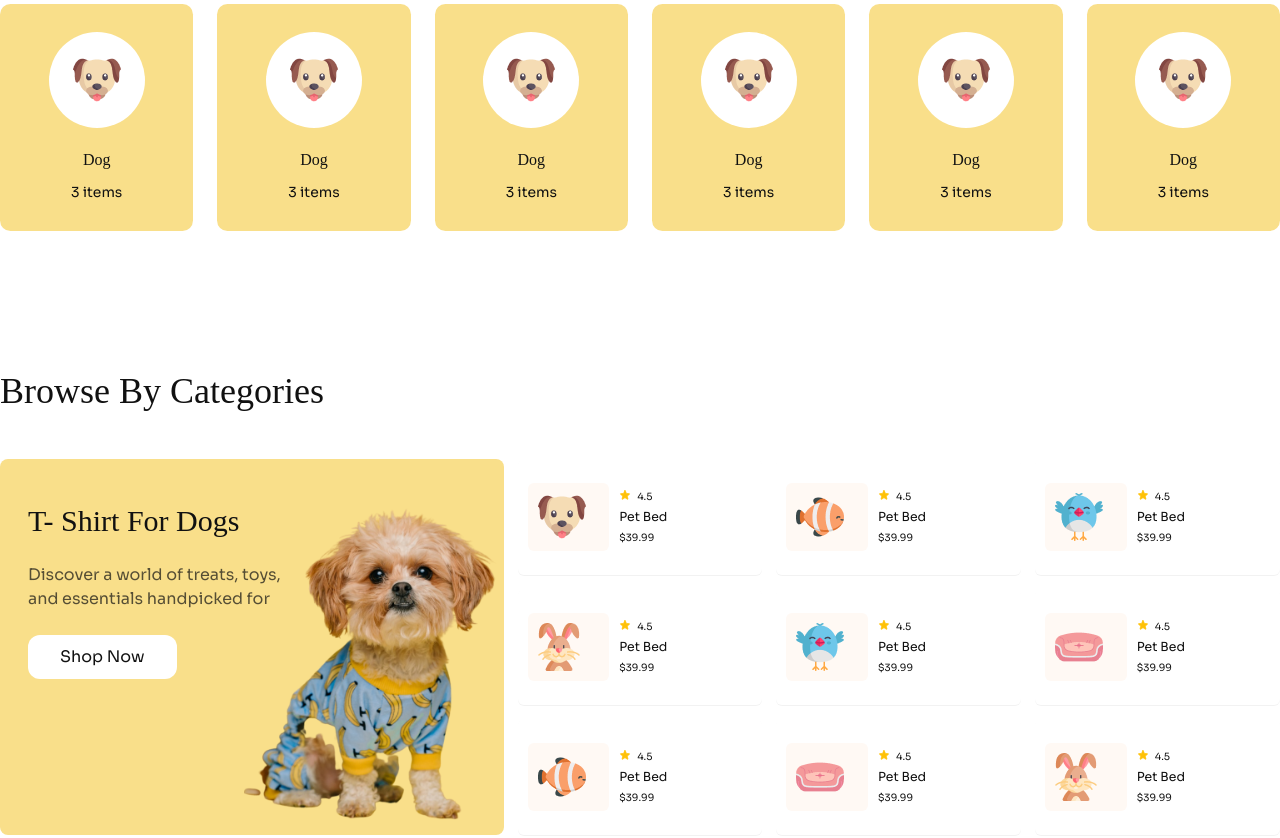
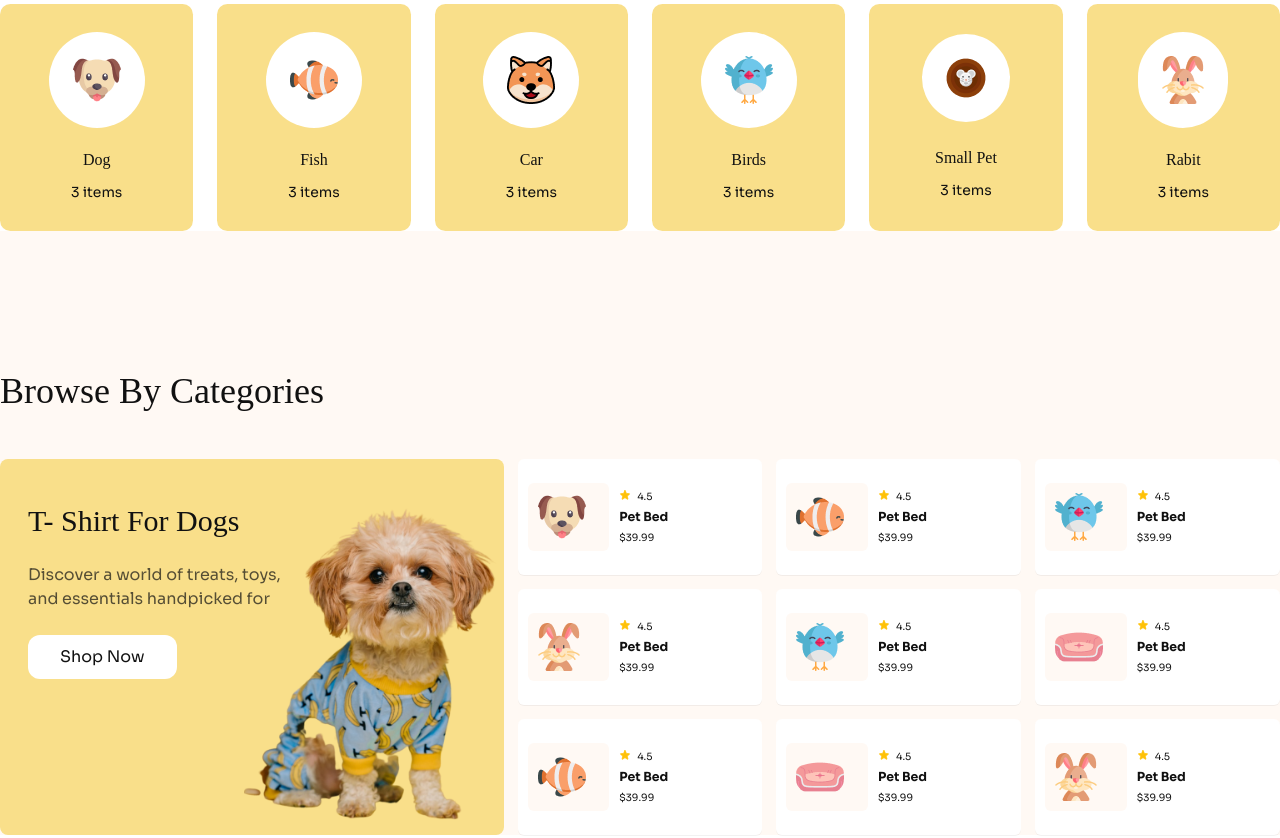
Before and after one commit to Code5linger/B11-A3-Category-001-Browse4Pets, a website: page src/index.html in a window 1280 px wide. Shown: the part 1195-2033 px from the top of the page. Drawn offline with Linux system fonts and the light colour scheme; a web font is replaced by a local one.

Commit message:
Fixed Some Issues

```diff
--- a/src/index.html
+++ b/src/index.html
@@ -4,6 +4,8 @@
 <head>
     <meta charset="UTF-8">
     <meta name="viewport" content="width=device-width, initial-scale=1.0">
+    <title>Browse4Pets</title>
+    <link rel="shortcut icon" href="./assets/logo-header.png" type="image/x-icon">
     <link href="./output.css" rel="stylesheet">
 
     <style>
@@ -65,14 +67,16 @@
     </script>
 </head>
 
-<body class="font-adlam-display  text-[#111111]">
+<body class="font-adlam-display  text-[#111111] ">
     <!-- Nav Menu -->
+    <section class="bg-[#FFF9F4]">
         <nav
             class="max-w-screen-xl  mx-auto bg-[#FFF9F4] flex justify-between py-3 md:py-5 lg:py-7 px-4 md:px-2 lg:px-1 xl:px-0 border-[#111111] border-b-2 md:border-b-0">
             <!-- Nav Logo -->
             <div class="flex items-center gap-3">
                 <img src="./assets/logo-header.png" alt="" width="47.85px">
-            <h1 class="hidden md:flex font-sora text-2xl test-[#111111]">Browse<span class="text-[#FFDC26]">4</span>Pets
+                <h1 class="hidden md:flex font-sora text-2xl test-[#111111]">Browse<span
+                        class="text-[#FFDC26]">4</span>Pets
                 </h1>
             </div>
             <!-- Nav Center Menu -->
@@ -111,20 +115,24 @@
                 <button class="inline-flex items-center justify-center p-2 rounded-md text-gray-700 ">
                     <svg x-show="!open" class="w-6 h-6" fill="none" stroke="currentColor" viewBox="0 0 24 24"
                         xmlns="http://www.w3.org/2000/svg">
-                    <path stroke-linecap="round" stroke-linejoin="round" stroke-width="2" d="M4 6h16M4 12h16M4 18h16">
+                        <path stroke-linecap="round" stroke-linejoin="round" stroke-width="2"
+                            d="M4 6h16M4 12h16M4 18h16">
                         </path>
                     </svg>
                 </button>
             </div>
         </nav>
-
+    </section>
     <!-- Hero Section -->
     <section
         class="max-w-screen-xl  mx-auto bg-white py-8 xl:py-25 px-4 md:px-2 lg:px-1 bg-[url('./assets/cat-big.png')] bg-contain bg-no-repeat bg-bottom h-sm sm:h-auto pb-[131px] md:pb-[204px] lg:pb-[276px] xl:pb-[349px] ">
-        <h1 class="text-[27px] md:text-4xl lg:text-5xl xl:text-6xl ">Pamper Your Pet,<br> Because They Deserve <br>the
-            Best</h1>
+        <h1 class="text-[27px] md:text-4xl lg:text-5xl xl:text-6xl ">Pamper Your Pet,<br> Because They Deserve
+            <br>the
+            Best
+        </h1>
         <br>
-        <p class="font-sora">Discover a world of treats, toys, and essentials handpicked for<br /> your furry friends.
+        <p class="font-sora">Discover a world of treats, toys, and essentials handpicked for<br /> your furry
+            friends.
             Shop
             now and make tails
             wag with
@@ -603,15 +611,54 @@
                 </div>
 
             </div>
-            <!-- Card 1 -->
+            <!-- Card 2 -->
             <div class="bg-[#F9DF8A] grid place-items-center gap-5 p-7 rounded-[10.45px]">
                 <!-- Card Image -->
                 <div class="bg-white rounded-full p-6">
-                    <img src="./assets/dog-cartoon.png" alt="">
+                    <img src="./assets/fish-cartoon.png" alt="">
                 </div>
                 <!-- Card Text -->
                 <div class="text-center grid gap-2.5">
-                    <h3>Dog</h3>
+                    <h3>Fish</h3>
+                    <p class="font-sora text-[13.93px]">3 items</p>
+                </div>
+
+            </div>
+            <!-- Card 3 -->
+            <div class="bg-[#F9DF8A] grid place-items-center gap-5 p-7 rounded-[10.45px]">
+                <!-- Card Image -->
+                <div class="bg-white rounded-full p-6">
+                    <img src="./assets/cat-cartoon.png" alt="">
+                </div>
+                <!-- Card Text -->
+                <div class="text-center grid gap-2.5">
+                    <h3>Car</h3>
+                    <p class="font-sora text-[13.93px]">3 items</p>
+                </div>
+
+            </div>
+            <!-- Card 4 -->
+            <div class="bg-[#F9DF8A] grid place-items-center gap-5 p-7 rounded-[10.45px]">
+                <!-- Card Image -->
+                <div class="bg-white rounded-full p-6">
+                    <img src="./assets/bird-cartoon.png" alt="">
+                </div>
+                <!-- Card Text -->
+                <div class="text-center grid gap-2.5">
+                    <h3>Birds</h3>
+                    <p class="font-sora text-[13.93px]">3 items</p>
+                </div>
+
+            </div>
+            <!-- Card 5 -->
+            <div class="bg-[#F9DF8A] grid place-items-center gap-5 p-7 rounded-[10.45px]">
+                <!-- Card Image -->
+                <div class="bg-white rounded-full p-6">
+                    <img src="./assets/mouse-cartoon.png" alt="">
+                </div>
+                <!-- Card Text -->
+                <div class="text-center grid gap-2.5">
+                    <h3>Small Pet</h3>
                     <p class="font-sora text-[13.93px]">3 items</p>
                 </div>
 
@@ -620,60 +667,22 @@
             <div class="bg-[#F9DF8A] grid place-items-center gap-5 p-7 rounded-[10.45px]">
                 <!-- Card Image -->
                 <div class="bg-white rounded-full p-6">
-                    <img src="./assets/dog-cartoon.png" alt="">
+                    <img src="./assets/rabbit-cartoon.png" alt="">
                 </div>
                 <!-- Card Text -->
                 <div class="text-center grid gap-2.5">
-                    <h3>Dog</h3>
+                    <h3>Rabit</h3>
                     <p class="font-sora text-[13.93px]">3 items</p>
                 </div>
 
             </div>
-            <!-- Card 1 -->
-            <div class="bg-[#F9DF8A] grid place-items-center gap-5 p-7 rounded-[10.45px]">
-                <!-- Card Image -->
-                <div class="bg-white rounded-full p-6">
-                    <img src="./assets/dog-cartoon.png" alt="">
-                </div>
-                <!-- Card Text -->
-                <div class="text-center grid gap-2.5">
-                    <h3>Dog</h3>
-                    <p class="font-sora text-[13.93px]">3 items</p>
-                </div>
-
-            </div>
-            <!-- Card 1 -->
-            <div class="bg-[#F9DF8A] grid place-items-center gap-5 p-7 rounded-[10.45px]">
-                <!-- Card Image -->
-                <div class="bg-white rounded-full p-6">
-                    <img src="./assets/dog-cartoon.png" alt="">
-                </div>
-                <!-- Card Text -->
-                <div class="text-center grid gap-2.5">
-                    <h3>Dog</h3>
-                    <p class="font-sora text-[13.93px]">3 items</p>
-                </div>
-
-            </div>
-            <!-- Card 1 -->
-            <div class="bg-[#F9DF8A] grid place-items-center gap-5 p-7 rounded-[10.45px]">
-                <!-- Card Image -->
-                <div class="bg-white rounded-full p-6">
-                    <img src="./assets/dog-cartoon.png" alt="">
-                </div>
-                <!-- Card Text -->
-                <div class="text-center grid gap-2.5">
-                    <h3>Dog</h3>
-                    <p class="font-sora text-[13.93px]">3 items</p>
-                </div>
-
-            </div>
-
-
         </div>
     </section>
 
     <!-- Mega Grid Category -->
+    <div class="bg-[#FFF9F4]">
+
+
         <section class="max-w-screen-xl  mx-auto px-4 md:px-2 lg:px-1 xl:px-0">
             <div class="">
                 <h1
@@ -715,14 +724,14 @@
                     <div class="flex flex-col gap-1 font-sora">
                         <!-- Rattings -->
                         <div class="flex gap-1.5">
-                        <svg xmlns="http://www.w3.org/2000/svg" fill="#FFC107" viewBox="0 0 24 24" stroke-width="1.5"
-                            stroke="#FFC107" class="size-3">
+                            <svg xmlns="http://www.w3.org/2000/svg" fill="#FFC107" viewBox="0 0 24 24"
+                                stroke-width="1.5" stroke="#FFC107" class="size-3">
                                 <path stroke-linecap="round" stroke-linejoin="round"
                                     d="M11.48 3.499a.562.562 0 0 1 1.04 0l2.125 5.111a.563.563 0 0 0 .475.345l5.518.442c.499.04.701.663.321.988l-4.204 3.602a.563.563 0 0 0-.182.557l1.285 5.385a.562.562 0 0 1-.84.61l-4.725-2.885a.562.562 0 0 0-.586 0L6.982 20.54a.562.562 0 0 1-.84-.61l1.285-5.386a.562.562 0 0 0-.182-.557l-4.204-3.602a.562.562 0 0 1 .321-.988l5.518-.442a.563.563 0 0 0 .475-.345L11.48 3.5Z" />
                             </svg>
                             <p class="text-[10px]">4.5</p>
                         </div>
-                    <h3 class="text-[12.45px] ">Pet Bed</h3>
+                        <h3 class="text-[12.45px] font-bold">Pet Bed</h3>
                         <h3 class="text-[10px]">$39.99</h3>
                     </div>
                 </div>
@@ -734,14 +743,14 @@
                     <div class="flex flex-col gap-1 font-sora">
                         <!-- Rattings -->
                         <div class="flex gap-1.5">
-                        <svg xmlns="http://www.w3.org/2000/svg" fill="#FFC107" viewBox="0 0 24 24" stroke-width="1.5"
-                            stroke="#FFC107" class="size-3">
+                            <svg xmlns="http://www.w3.org/2000/svg" fill="#FFC107" viewBox="0 0 24 24"
+                                stroke-width="1.5" stroke="#FFC107" class="size-3">
                                 <path stroke-linecap="round" stroke-linejoin="round"
                                     d="M11.48 3.499a.562.562 0 0 1 1.04 0l2.125 5.111a.563.563 0 0 0 .475.345l5.518.442c.499.04.701.663.321.988l-4.204 3.602a.563.563 0 0 0-.182.557l1.285 5.385a.562.562 0 0 1-.84.61l-4.725-2.885a.562.562 0 0 0-.586 0L6.982 20.54a.562.562 0 0 1-.84-.61l1.285-5.386a.562.562 0 0 0-.182-.557l-4.204-3.602a.562.562 0 0 1 .321-.988l5.518-.442a.563.563 0 0 0 .475-.345L11.48 3.5Z" />
                             </svg>
                             <p class="text-[10px]">4.5</p>
                         </div>
-                    <h3 class="text-[12.45px] ">Pet Bed</h3>
+                        <h3 class="text-[12.45px] font-bold">Pet Bed</h3>
                         <h3 class="text-[10px]">$39.99</h3>
                     </div>
                 </div>
@@ -753,14 +762,14 @@
                     <div class="flex flex-col gap-1 font-sora">
                         <!-- Rattings -->
                         <div class="flex gap-1.5">
-                        <svg xmlns="http://www.w3.org/2000/svg" fill="#FFC107" viewBox="0 0 24 24" stroke-width="1.5"
-                            stroke="#FFC107" class="size-3">
+                            <svg xmlns="http://www.w3.org/2000/svg" fill="#FFC107" viewBox="0 0 24 24"
+                                stroke-width="1.5" stroke="#FFC107" class="size-3">
                                 <path stroke-linecap="round" stroke-linejoin="round"
                                     d="M11.48 3.499a.562.562 0 0 1 1.04 0l2.125 5.111a.563.563 0 0 0 .475.345l5.518.442c.499.04.701.663.321.988l-4.204 3.602a.563.563 0 0 0-.182.557l1.285 5.385a.562.562 0 0 1-.84.61l-4.725-2.885a.562.562 0 0 0-.586 0L6.982 20.54a.562.562 0 0 1-.84-.61l1.285-5.386a.562.562 0 0 0-.182-.557l-4.204-3.602a.562.562 0 0 1 .321-.988l5.518-.442a.563.563 0 0 0 .475-.345L11.48 3.5Z" />
                             </svg>
                             <p class="text-[10px]">4.5</p>
                         </div>
-                    <h3 class="text-[12.45px] ">Pet Bed</h3>
+                        <h3 class="text-[12.45px] font-bold">Pet Bed</h3>
                         <h3 class="text-[10px]">$39.99</h3>
                     </div>
                 </div>
@@ -772,14 +781,14 @@
                     <div class="flex flex-col gap-1 font-sora">
                         <!-- Rattings -->
                         <div class="flex gap-1.5">
-                        <svg xmlns="http://www.w3.org/2000/svg" fill="#FFC107" viewBox="0 0 24 24" stroke-width="1.5"
-                            stroke="#FFC107" class="size-3">
+                            <svg xmlns="http://www.w3.org/2000/svg" fill="#FFC107" viewBox="0 0 24 24"
+                                stroke-width="1.5" stroke="#FFC107" class="size-3">
                                 <path stroke-linecap="round" stroke-linejoin="round"
                                     d="M11.48 3.499a.562.562 0 0 1 1.04 0l2.125 5.111a.563.563 0 0 0 .475.345l5.518.442c.499.04.701.663.321.988l-4.204 3.602a.563.563 0 0 0-.182.557l1.285 5.385a.562.562 0 0 1-.84.61l-4.725-2.885a.562.562 0 0 0-.586 0L6.982 20.54a.562.562 0 0 1-.84-.61l1.285-5.386a.562.562 0 0 0-.182-.557l-4.204-3.602a.562.562 0 0 1 .321-.988l5.518-.442a.563.563 0 0 0 .475-.345L11.48 3.5Z" />
                             </svg>
                             <p class="text-[10px]">4.5</p>
                         </div>
-                    <h3 class="text-[12.45px] ">Pet Bed</h3>
+                        <h3 class="text-[12.45px] font-bold">Pet Bed</h3>
                         <h3 class="text-[10px]">$39.99</h3>
                     </div>
                 </div>
@@ -791,14 +800,14 @@
                     <div class="flex flex-col gap-1 font-sora">
                         <!-- Rattings -->
                         <div class="flex gap-1.5">
-                        <svg xmlns="http://www.w3.org/2000/svg" fill="#FFC107" viewBox="0 0 24 24" stroke-width="1.5"
-                            stroke="#FFC107" class="size-3">
+                            <svg xmlns="http://www.w3.org/2000/svg" fill="#FFC107" viewBox="0 0 24 24"
+                                stroke-width="1.5" stroke="#FFC107" class="size-3">
                                 <path stroke-linecap="round" stroke-linejoin="round"
                                     d="M11.48 3.499a.562.562 0 0 1 1.04 0l2.125 5.111a.563.563 0 0 0 .475.345l5.518.442c.499.04.701.663.321.988l-4.204 3.602a.563.563 0 0 0-.182.557l1.285 5.385a.562.562 0 0 1-.84.61l-4.725-2.885a.562.562 0 0 0-.586 0L6.982 20.54a.562.562 0 0 1-.84-.61l1.285-5.386a.562.562 0 0 0-.182-.557l-4.204-3.602a.562.562 0 0 1 .321-.988l5.518-.442a.563.563 0 0 0 .475-.345L11.48 3.5Z" />
                             </svg>
                             <p class="text-[10px]">4.5</p>
                         </div>
-                    <h3 class="text-[12.45px] ">Pet Bed</h3>
+                        <h3 class="text-[12.45px] font-bold">Pet Bed</h3>
                         <h3 class="text-[10px]">$39.99</h3>
                     </div>
                 </div>
@@ -810,14 +819,14 @@
                     <div class="flex flex-col gap-1 font-sora">
                         <!-- Rattings -->
                         <div class="flex gap-1.5">
-                        <svg xmlns="http://www.w3.org/2000/svg" fill="#FFC107" viewBox="0 0 24 24" stroke-width="1.5"
-                            stroke="#FFC107" class="size-3">
+                            <svg xmlns="http://www.w3.org/2000/svg" fill="#FFC107" viewBox="0 0 24 24"
+                                stroke-width="1.5" stroke="#FFC107" class="size-3">
                                 <path stroke-linecap="round" stroke-linejoin="round"
                                     d="M11.48 3.499a.562.562 0 0 1 1.04 0l2.125 5.111a.563.563 0 0 0 .475.345l5.518.442c.499.04.701.663.321.988l-4.204 3.602a.563.563 0 0 0-.182.557l1.285 5.385a.562.562 0 0 1-.84.61l-4.725-2.885a.562.562 0 0 0-.586 0L6.982 20.54a.562.562 0 0 1-.84-.61l1.285-5.386a.562.562 0 0 0-.182-.557l-4.204-3.602a.562.562 0 0 1 .321-.988l5.518-.442a.563.563 0 0 0 .475-.345L11.48 3.5Z" />
                             </svg>
                             <p class="text-[10px]">4.5</p>
                         </div>
-                    <h3 class="text-[12.45px] ">Pet Bed</h3>
+                        <h3 class="text-[12.45px] font-bold">Pet Bed</h3>
                         <h3 class="text-[10px]">$39.99</h3>
                     </div>
                 </div>
@@ -829,14 +838,14 @@
                     <div class="flex flex-col gap-1 font-sora">
                         <!-- Rattings -->
                         <div class="flex gap-1.5">
-                        <svg xmlns="http://www.w3.org/2000/svg" fill="#FFC107" viewBox="0 0 24 24" stroke-width="1.5"
-                            stroke="#FFC107" class="size-3">
+                            <svg xmlns="http://www.w3.org/2000/svg" fill="#FFC107" viewBox="0 0 24 24"
+                                stroke-width="1.5" stroke="#FFC107" class="size-3">
                                 <path stroke-linecap="round" stroke-linejoin="round"
                                     d="M11.48 3.499a.562.562 0 0 1 1.04 0l2.125 5.111a.563.563 0 0 0 .475.345l5.518.442c.499.04.701.663.321.988l-4.204 3.602a.563.563 0 0 0-.182.557l1.285 5.385a.562.562 0 0 1-.84.61l-4.725-2.885a.562.562 0 0 0-.586 0L6.982 20.54a.562.562 0 0 1-.84-.61l1.285-5.386a.562.562 0 0 0-.182-.557l-4.204-3.602a.562.562 0 0 1 .321-.988l5.518-.442a.563.563 0 0 0 .475-.345L11.48 3.5Z" />
                             </svg>
                             <p class="text-[10px]">4.5</p>
                         </div>
-                    <h3 class="text-[12.45px] ">Pet Bed</h3>
+                        <h3 class="text-[12.45px] font-bold">Pet Bed</h3>
                         <h3 class="text-[10px]">$39.99</h3>
                     </div>
                 </div>
@@ -848,14 +857,14 @@
                     <div class="flex flex-col gap-1 font-sora">
                         <!-- Rattings -->
                         <div class="flex gap-1.5">
-                        <svg xmlns="http://www.w3.org/2000/svg" fill="#FFC107" viewBox="0 0 24 24" stroke-width="1.5"
-                            stroke="#FFC107" class="size-3">
+                            <svg xmlns="http://www.w3.org/2000/svg" fill="#FFC107" viewBox="0 0 24 24"
+                                stroke-width="1.5" stroke="#FFC107" class="size-3">
                                 <path stroke-linecap="round" stroke-linejoin="round"
                                     d="M11.48 3.499a.562.562 0 0 1 1.04 0l2.125 5.111a.563.563 0 0 0 .475.345l5.518.442c.499.04.701.663.321.988l-4.204 3.602a.563.563 0 0 0-.182.557l1.285 5.385a.562.562 0 0 1-.84.61l-4.725-2.885a.562.562 0 0 0-.586 0L6.982 20.54a.562.562 0 0 1-.84-.61l1.285-5.386a.562.562 0 0 0-.182-.557l-4.204-3.602a.562.562 0 0 1 .321-.988l5.518-.442a.563.563 0 0 0 .475-.345L11.48 3.5Z" />
                             </svg>
                             <p class="text-[10px]">4.5</p>
                         </div>
-                    <h3 class="text-[12.45px] ">Pet Bed</h3>
+                        <h3 class="text-[12.45px] font-bold">Pet Bed</h3>
                         <h3 class="text-[10px]">$39.99</h3>
                     </div>
                 </div>
@@ -867,23 +876,23 @@
                     <div class="flex flex-col gap-1 font-sora">
                         <!-- Rattings -->
                         <div class="flex gap-1.5">
-                        <svg xmlns="http://www.w3.org/2000/svg" fill="#FFC107" viewBox="0 0 24 24" stroke-width="1.5"
-                            stroke="#FFC107" class="size-3">
+                            <svg xmlns="http://www.w3.org/2000/svg" fill="#FFC107" viewBox="0 0 24 24"
+                                stroke-width="1.5" stroke="#FFC107" class="size-3">
                                 <path stroke-linecap="round" stroke-linejoin="round"
                                     d="M11.48 3.499a.562.562 0 0 1 1.04 0l2.125 5.111a.563.563 0 0 0 .475.345l5.518.442c.499.04.701.663.321.988l-4.204 3.602a.563.563 0 0 0-.182.557l1.285 5.385a.562.562 0 0 1-.84.61l-4.725-2.885a.562.562 0 0 0-.586 0L6.982 20.54a.562.562 0 0 1-.84-.61l1.285-5.386a.562.562 0 0 0-.182-.557l-4.204-3.602a.562.562 0 0 1 .321-.988l5.518-.442a.563.563 0 0 0 .475-.345L11.48 3.5Z" />
                             </svg>
                             <p class="text-[10px]">4.5</p>
                         </div>
-                    <h3 class="text-[12.45px] ">Pet Bed</h3>
+                        <h3 class="text-[12.45px] font-bold">Pet Bed</h3>
                         <h3 class="text-[10px]">$39.99</h3>
                     </div>
                 </div>
             </div>
         </section>
-
+    </div>
     <!-- Price Category -->
     <section class="relative ">
-        <div class="max-w-screen-xl mx-auto max-w-screen-xl  mx-auto px-4 md:px-2 lg:px-1 xl:px-0">
+        <div class="max-w-screen-xl mx-auto px-4 md:px-2 lg:px-1 xl:px-0">
             <h1
                 class="text-2xl lg:text-3xl xl:text-4xl pt-14 md:pt-19 lg:pt-25 xl:pt-35 pb-8 md:pb-9 lg:pb-10 xl:pb-12">
                 Everyday low Price
@@ -930,7 +939,7 @@
 
             transform -translate-x-1/2 -translate-y-1/2
             md:flex
-            bg-[#FFF9F4] shadow-xl bg-contain bg-no-repeat bg-right-bottom rounded-lg text-center pb-8 items-center px-10 bg-purple-400 w-3/4 mx-auto">
+            bg-[#FFF9F4] shadow-xl bg-contain bg-no-repeat bg-right-bottom rounded-lg text-center pb-8 items-center px-10 w-3/4 mx-auto">
             <div class="lg:w-1/3">
                 <img class="mx-auto md: lg: xl:w-100 xl:py-0 " src="./assets/cute-pet-small.png" alt="">
             </div>
@@ -964,7 +973,8 @@
                                 class="text-[#FFDC26]">4</span>Pets
                         </h1>
                     </div>
-                    <p class="font-sora text-[16px] text-[rgba(17,17,17,0.7)]  pb-9">Discover a world of treats, toys,
+                    <p class="font-sora text-[16px] text-[rgba(17,17,17,0.7)]  pb-9">Discover a world of treats,
+                        toys,
                         and
                         essentials handpicked for your
                         furry friends
```
Lines whose indentation alone changed are shown as unchanged.
